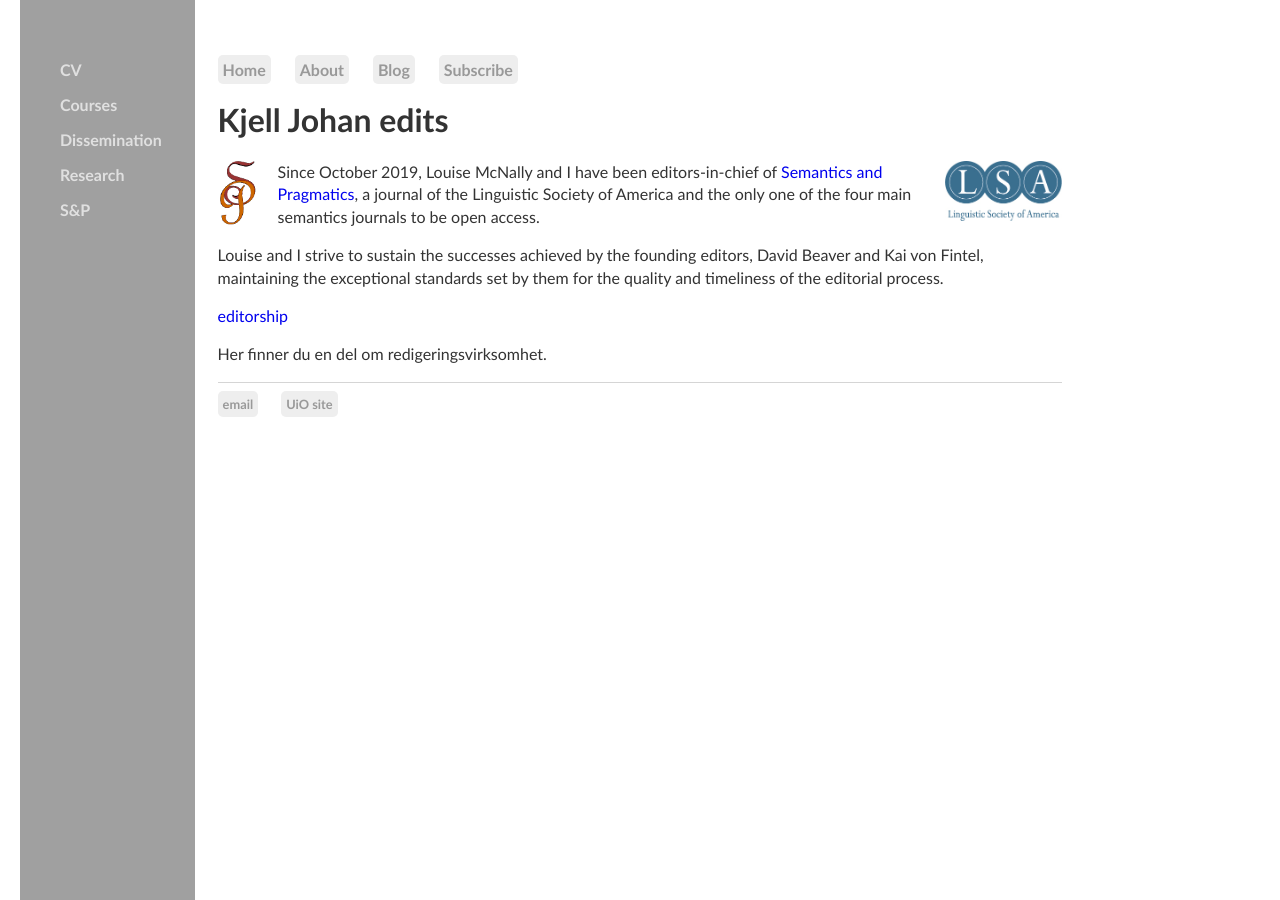
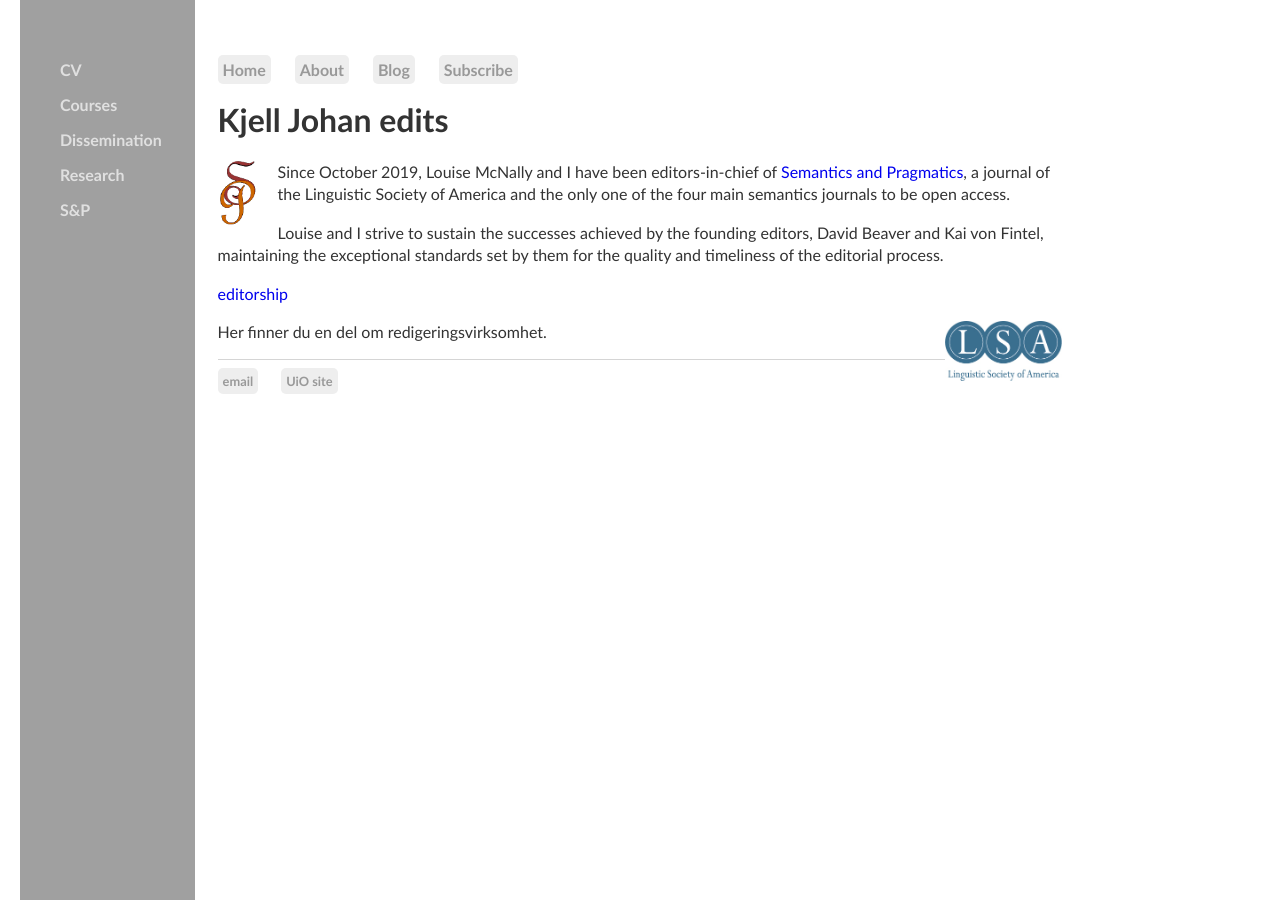
Before and after one commit to kjelljs/kjelljs.github.io, a Jekyll site: the page built from editorship/index.html, in a window 1280 px wide. Built offline with Jekyll 4.4.1, drawn with Linux system fonts in a browser that asks for light colours.

Commit message:
Update index.html

```diff
--- a/editorship/index.html
+++ b/editorship/index.html
@@ -5,10 +5,10 @@
 <div class="blurb">
 	<h1>Kjell Johan edits</h1>
 	<div style="width:60px; float:left;"><a href="https://semprag.org/index.php/sp/index"><img style="height:64px;" src="/pics/sp1.gif"></a></div>
-	<div style="float:right;">&nbsp; &nbsp; &nbsp; &nbsp;<a href="https://www.linguisticsociety.org"><img style="height:60px;" src="/pics/LSAlogocmykWEB.jpg"></a></div>
 	<p>Since October 2019, Louise McNally and I have been editors-in-chief of <a href="https://semprag.org/index.php/sp/index">Semantics and Pragmatics</a>, a journal of the Linguistic Society of America and the only one of the four main semantics journals to be open access.</p>
 	<p>Louise and I strive to sustain the successes achieved by the founding editors, David Beaver and Kai von Fintel, maintaining the exceptional standards set by them for the quality and timeliness of the editorial process.</p>
 	<p><a href="http://kjelljs.github.io/pdf/Finteltweet.pdf">editorship</a></p>
+	<div style="float:right;"><a href="https://www.linguisticsociety.org"><img style="height:60px;" src="/pics/LSAlogocmykWEB.jpg"></a></div>
 	<p>Her finner du en del om redigeringsvirksomhet.</p>
 
 </div><!-- /.blurb -->
```
